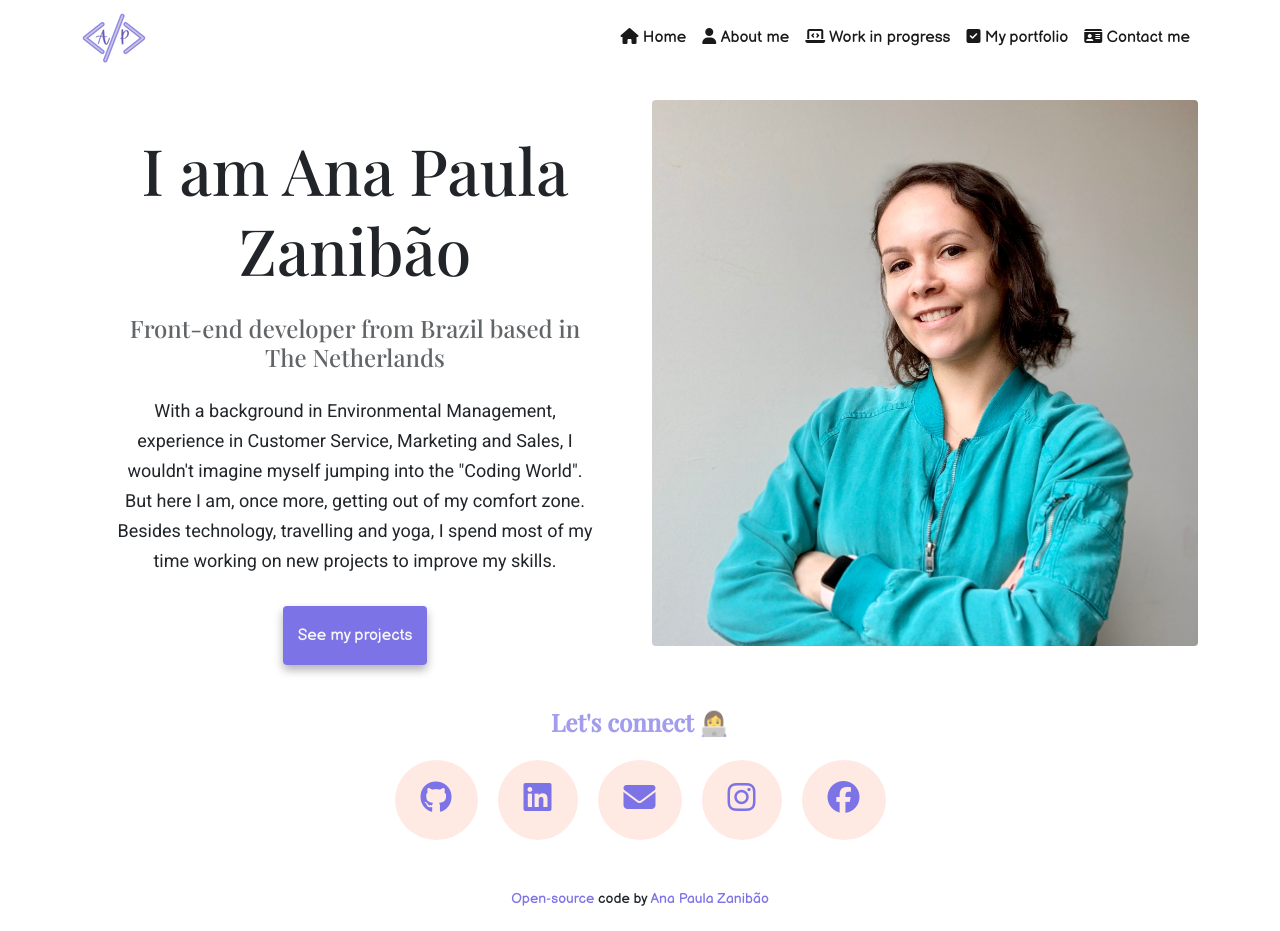
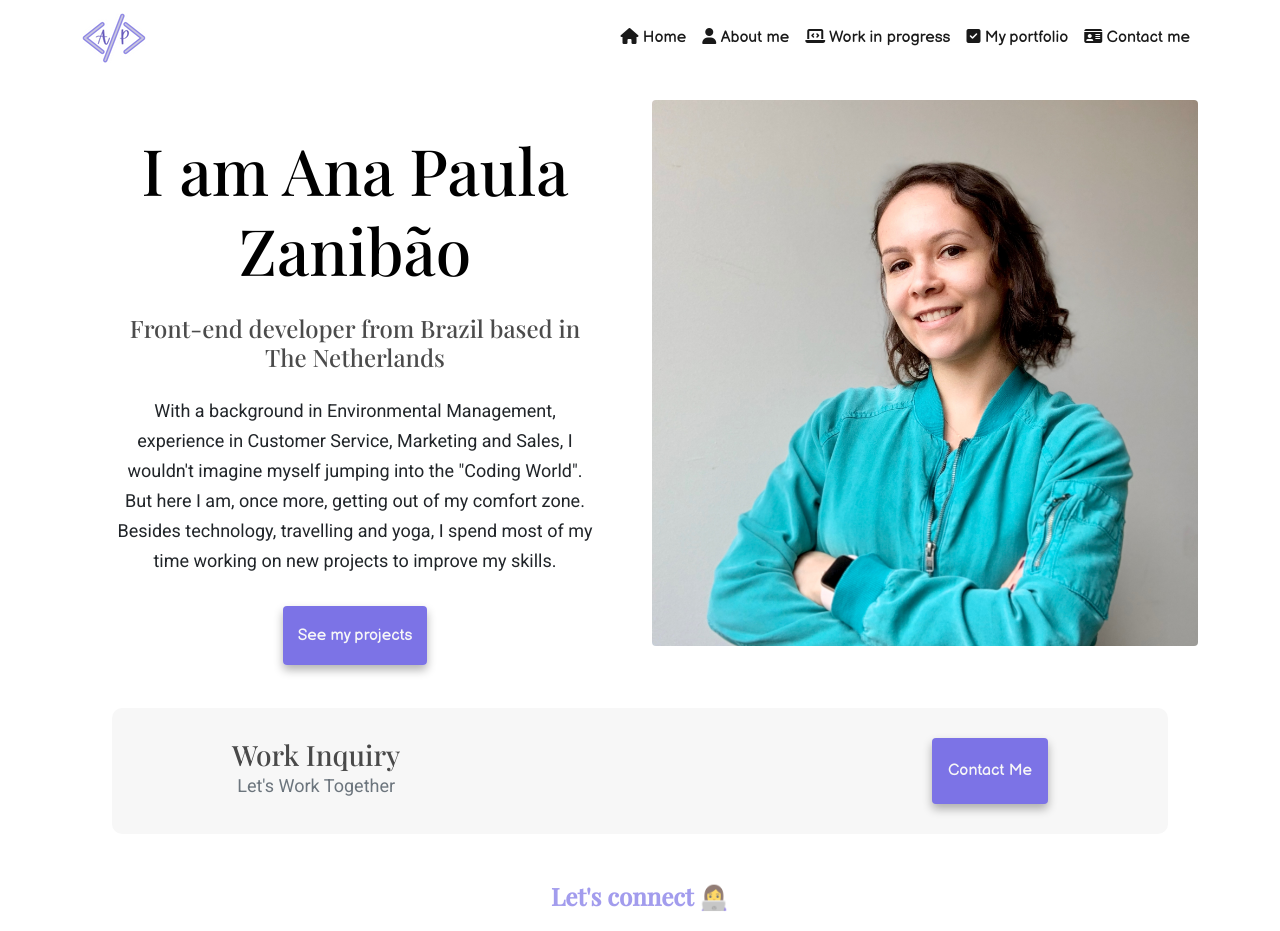
Before and after one commit to zanibao/portfolio, a website: page about.html in a window 1280 px wide. Shown: the top 931 px of the page. Drawn offline with nearby package versions, Linux system fonts and the light colour scheme.

Commit message:
Footer updated

```diff
--- a/about.html
+++ b/about.html
@@ -99,10 +99,10 @@
             </ul>
           </div>
       </nav>
- <div class="about-section container">
+ <div class="content-container container">
    <div class="row">
      <div class="col-lg-6">
-       <div class="about-section-content">
+       <div class="content">
        <h1 class="mb-4">I am Ana Paula Zanibão</h1>
        <h3 class="mb-4">Front-end developer from Brazil based in The Netherlands</h3>
        <p class="mb-5">
@@ -122,6 +122,18 @@
  </div>
 
   <footer>
+    <div class="contact-box justify-content-between mb-5 d-none d-md-flex">
+          <div>
+            <h3>Work Inquiry</h3>
+            <p class="text-muted">Let's Work Together</p>
+          </div>
+          <div>
+            <a href="/contact.html" class="btn btn-branding-outline" title="Contact Ana Paula">
+              Contact Me
+            </a>
+          </div>
+        </div>
+
       <h3 class="connect-social-media">Let's connect 👩‍💻</h3>
       <br />
 
--- a/style.css
+++ b/style.css
@@ -52,6 +52,7 @@ h5,
 h6 {
   margin: 0;
   font-family: var(--heading-font-family);
+  color: black;
 }
 
 h1 {
@@ -123,21 +124,21 @@ p {
   display: block;
 }
 
-.about-section h1 {
+.content-container h1 {
   font-size: 64px;
   line-height: 80px;
 }
 
-.about-section h2 {
+.content-container h2 {
   font-size: 18px;
   font-family: var(--default-font-family);
 }
 
-.about-section p {
+.content-container p {
   font-family: var(--default-font-family);
 }
 
-.about-section-content {
+.content {
   margin: 30px;
   text-align: center;
 }
@@ -164,6 +165,22 @@ footer {
   display: block;
   text-align: center;
   margin: 30px;
+}
+
+footer .contact-box {
+  background: var(--second-color);
+  padding: 30px 120px;
+  border-radius: 10px;
+  font-family: var(--heading-font-family);
+}
+
+footer .contact-box h3 {
+  font-size: 28px;
+}
+
+footer .contact-box p {
+  margin: 0;
+  padding: ;
 }
 
 footer .connect-social-media {
```
